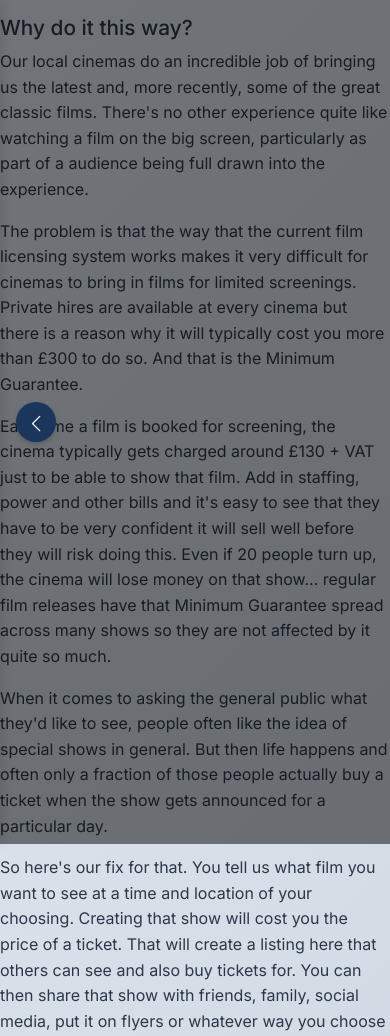
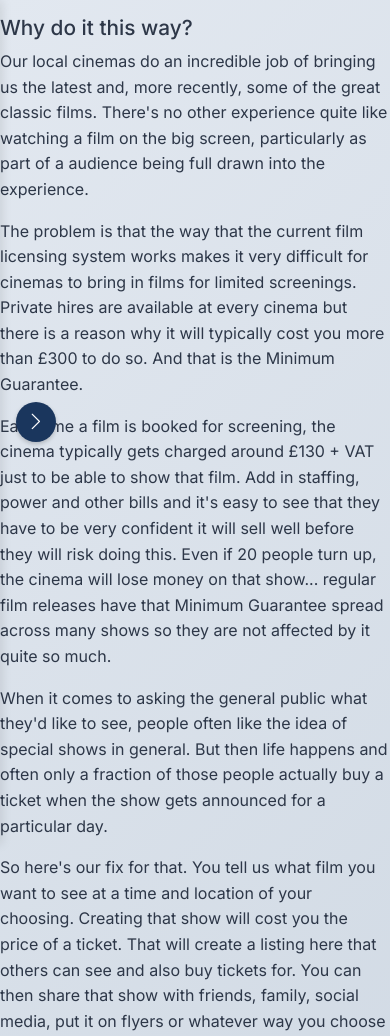
Before and after one commit to betterlucky/ClassicsOnScreen, a Django app: page /about/ in a window 390 px wide. Shown: the top 1036 px of the page. Run offline with Django 4.2, Linux system fonts and the light colour scheme.

Commit message:
fixed sidebar (again) for mobile2

```diff
--- a/blog/static/css/styles.css
+++ b/blog/static/css/styles.css
@@ -824,14 +824,8 @@ body:not(.sidebar-collapsed) .sidebar-toggle i {
         transition: opacity 0.3s ease, visibility 0.3s ease;
     }
 
-    /* Show overlay when sidebar is visible (not collapsed) */
-    body.sidebar-collapsed::after {
-        opacity: 0;
-        visibility: hidden;
-    }
-
-    /* Hide overlay when sidebar is hidden (collapsed) */
-    body:not(.sidebar-collapsed)::after {
+    /* Show overlay only when sidebar is open */
+    .sidebar:not(.collapsed) + .row::before {
         opacity: 1;
         visibility: visible;
     }
--- a/blog/static/js/sidebar.js
+++ b/blog/static/js/sidebar.js
@@ -10,12 +10,15 @@ document.addEventListener('DOMContentLoaded', function() {
 
     // Initialize state based on screen size
     function updateInitialState() {
-        if (window.innerWidth >= 768) {
+        const isMobile = window.innerWidth < 768;
+        if (isMobile) {
+            sidebar.classList.add('collapsed');
+            mainContent.classList.add('sidebar-collapsed');
+            document.body.classList.add('sidebar-collapsed');
+        } else {
             sidebar.classList.remove('collapsed');
             mainContent.classList.remove('sidebar-collapsed');
-        } else {
-            sidebar.classList.add('collapsed');
-            mainContent.classList.add('sidebar-collapsed');
+            document.body.classList.remove('sidebar-collapsed');
         }
     }
 
@@ -24,20 +27,23 @@ document.addEventListener('DOMContentLoaded', function() {
 
     // Toggle sidebar function
     function toggleSidebar() {
+        const isCollapsed = sidebar.classList.contains('collapsed');
+
         sidebar.classList.toggle('collapsed');
         mainContent.classList.toggle('sidebar-collapsed');
         document.body.classList.toggle('sidebar-collapsed');
 
-        const isCollapsed = sidebar.classList.contains('collapsed');
-        toggleButton.setAttribute('aria-expanded', !isCollapsed);
+        toggleButton.setAttribute('aria-expanded', isCollapsed);
     }
 
     // Add click event listener
     toggleButton.addEventListener('click', toggleSidebar);
 
     // Handle window resize
+    let resizeTimer;
     window.addEventListener('resize', function() {
-        updateInitialState();
+        clearTimeout(resizeTimer);
+        resizeTimer = setTimeout(updateInitialState, 250);
     });
 
     // Close sidebar when clicking outside on mobile
```
